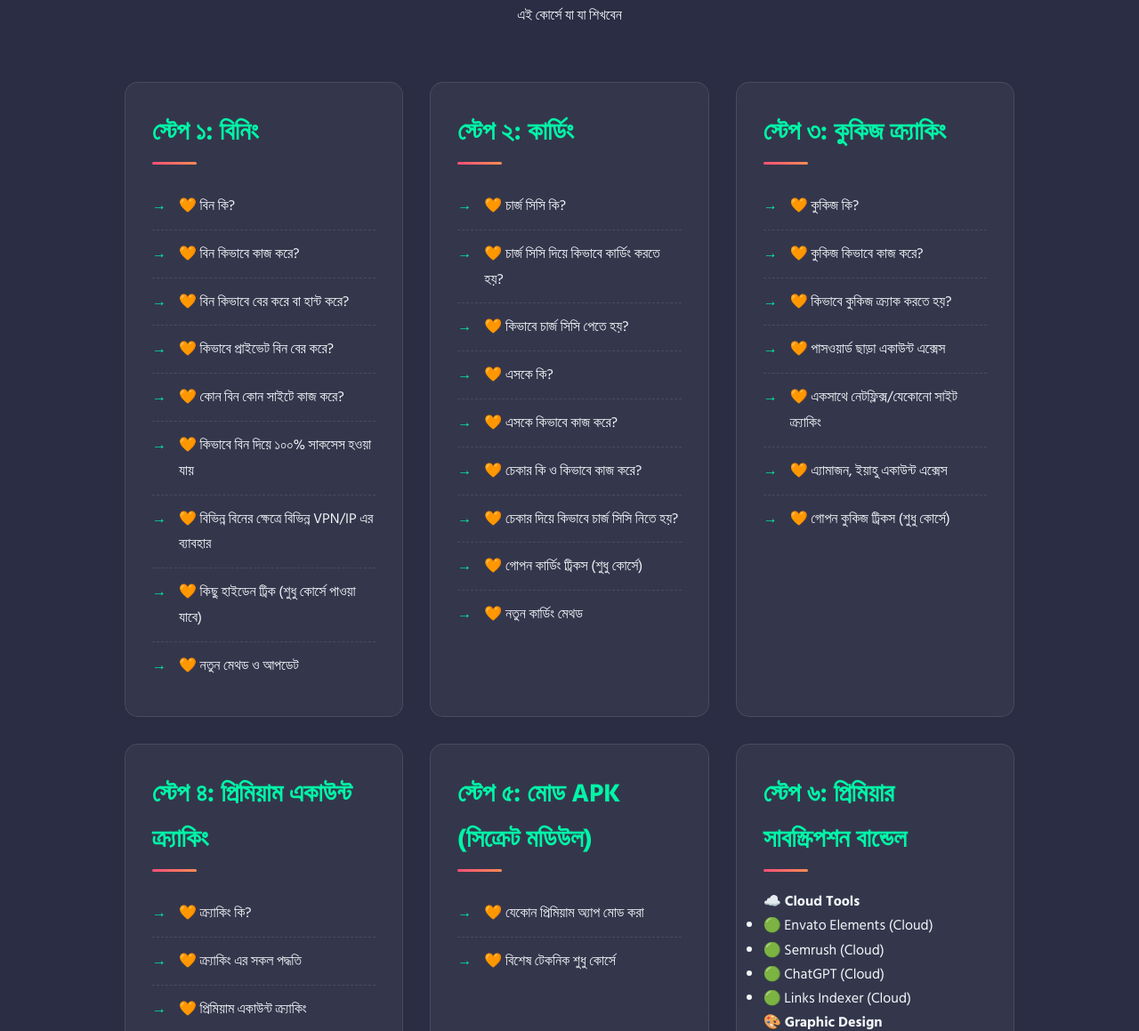
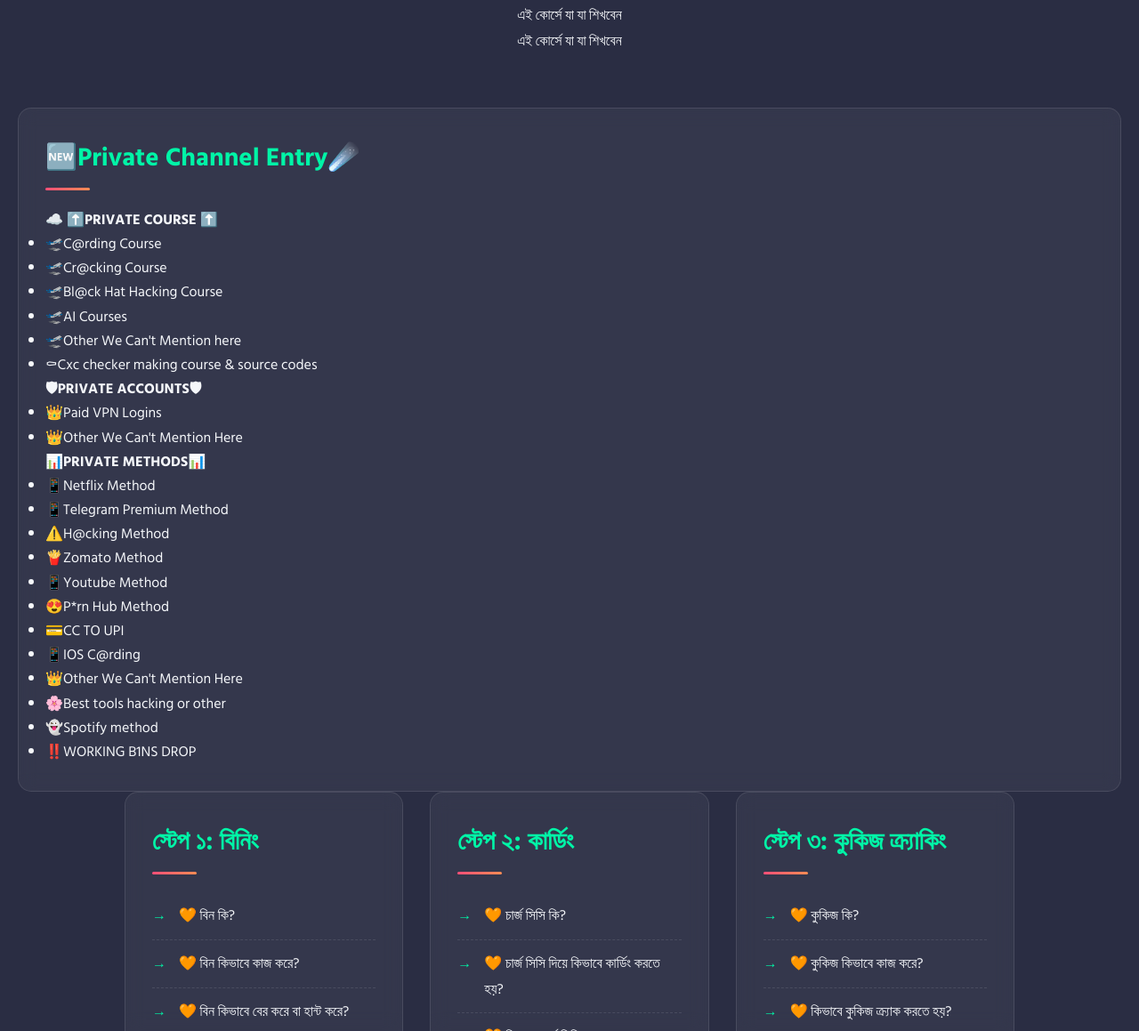
Before and after one commit to mruniqueteam/Course-Topic, a plain HTML site: page index.html in a window 1280 px wide. Shown: the part 199-1358 px from the top of the page at 89% size. Drawn offline with Linux system fonts and the light colour scheme; a web font is replaced by a local one.

Commit message:
Update index.html

```diff
--- a/index.html
+++ b/index.html
@@ -445,7 +445,64 @@
     <div class="section-header">
         <h2 class="bangla">কোর্স মডিউলসমূহ</h2>
         <p class="bangla">এই কোর্সে যা যা শিখবেন</p>
+       <p class="bangla">এই কোর্সে যা যা শিখবেন</p>
     </div>
+
+
+
+     <!-- Step 0: Interesting modules -->
+        <div class="module-card full-width">
+            <h3 class="bangla">🆕Private Channel Entry☄️</h3>
+            <div class="⬆️PRIVATE COURSE ⬆️">
+
+
+                <!-- ⬆️PRIVATE COURSE ⬆️ -->
+                <div class="tool-category">
+                    <h4>☁️ ⬆️PRIVATE COURSE ⬆️</h4>
+                    <ul>
+                        <li>🛫C@rding Course</li>
+                        <li>🛫Cr@cking Course</li>
+                        <li>🛫Bl@ck Hat Hacking Course</li>
+                        <li>🛫AI Courses</li>
+						<li>🛫Other We Can't Mention here</li>
+						<li>⚰Cxc checker making course & source codes</li>
+                    </ul>
+                </div>
+
+
+
+                <!-- 🛡PRIVATE ACCOUNTS🛡 -->
+                <div class="tool-category">
+                    <h4>🛡PRIVATE ACCOUNTS🛡</h4>
+                    <ul>
+                        <li>👑Paid VPN Logins</li>
+                        <li>👑Other We Can't Mention Here</li>
+                    </ul>
+                </div>
+
+				 <!-- 📊PRIVATE METHODS📊 -->
+                <div class="tool-category">
+                    <h4>📊PRIVATE METHODS📊</h4>
+                    <ul>
+                        <li>📱Netflix Method</li>
+                        <li>📱Telegram Premium Method</li>
+                        <li>⚠️H@cking Method</li>
+                        <li>🍟Zomato Method</li>
+                        <li>📱Youtube Method</li>
+                        <li>😍P*rn Hub Method</li>
+                        <li>💳CC TO UPI</li>
+                        <li>📱IOS C@rding</li>
+                        <li>👑Other We Can't Mention Here</li>
+                        <li>🌸Best tools hacking or other</li>
+                        <li>👻Spotify method</li>
+                        <li>‼️WORKING B1NS DROP</li>
+                    </ul>
+                </div>
+
+            </div>
+        </div>
+
+
 
     <div class="module-container">
         <!-- Step 1: Binning -->
```
